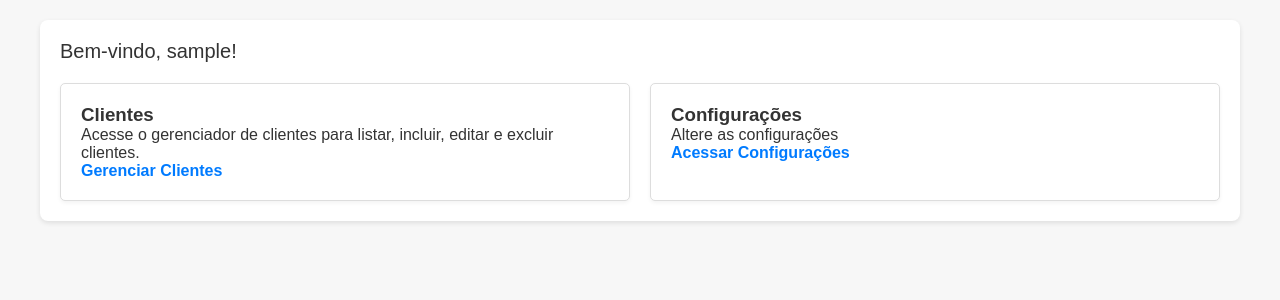
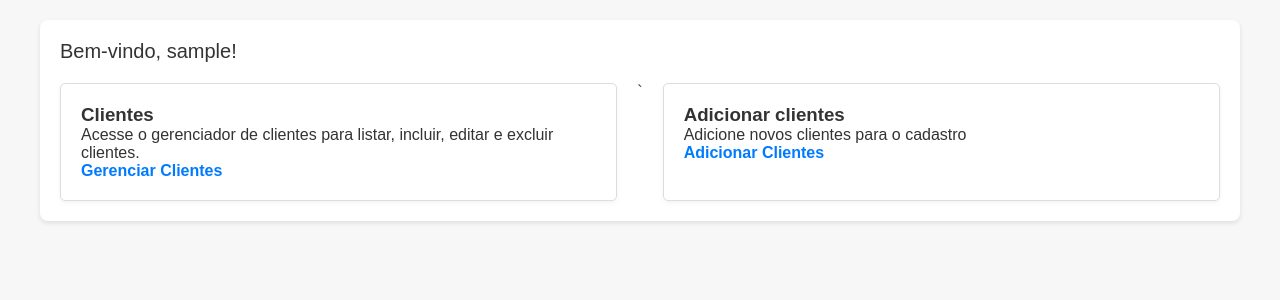
Before and after one commit to barcelos-lucas/test-kabum, a PHP site: page /dashboard.php in a window 1280 px wide. Shown: the part 68-368 px from the top of the page. Run offline with PHP 8.4, Linux system fonts and the light colour scheme; the visitor is signed in with stand-in values (Sample User, id 1).

Commit message:
fix: update de algumas configurações no dashboard

```diff
--- a/public/dashboard.php
+++ b/public/dashboard.php
@@ -30,12 +30,17 @@ if (!isset($_SESSION['usuario_id'])) {
                 <h3>Clientes</h3>
                 <p>Acesse o gerenciador de clientes para listar, incluir, editar e excluir clientes.</p>
                 <a href="clientes.php">Gerenciar Clientes</a>
+            </div>`
+            <div class="card">
+                <h3>Adicionar clientes</h3>
+                <p>Adicione novos clientes para o cadastro</p>
+                <a href="adicionarClientes.php">Adicionar Clientes</a>
             </div>
-            <div class="card">
+            <!-- <div class="card">
                 <h3>Configurações</h3>
                 <p>Altere as configurações</p>
                 <a href="#">Acessar Configurações</a>
-            </div>
+            </div> -->
         </div>
     </div>
 </body>
```
